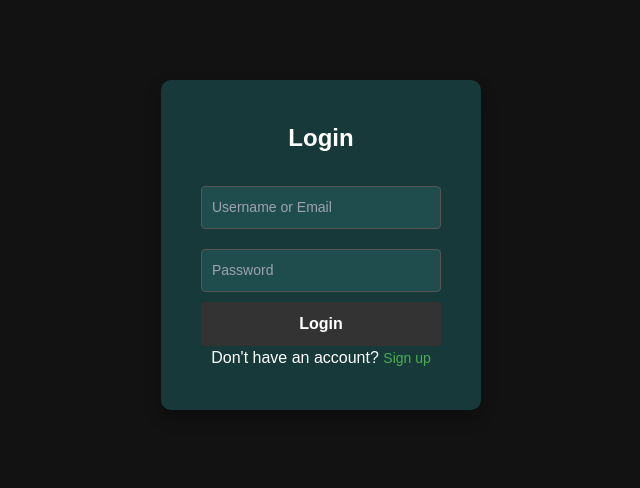
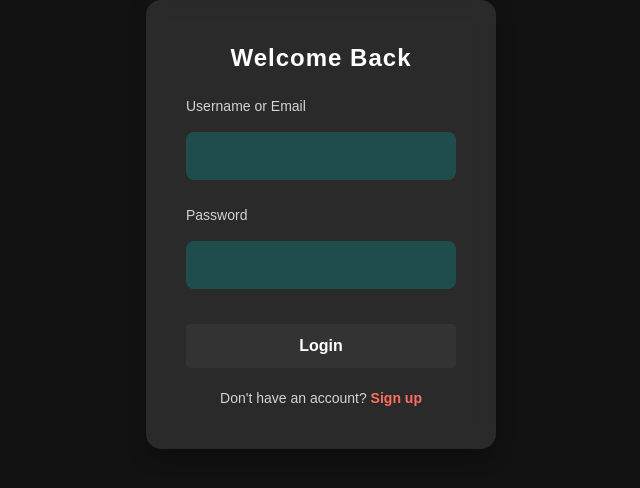
Before and after one commit to MyckasP/AiFront, a React (Create React App) app: page / in a window 1280 px wide. Shown: the top 488 px of the page, without its empty margins (319-959 px from the left). Built offline with nearby package versions, Linux system fonts and the light colour scheme.

Commit message:
Redesigned login page with pastel colors and animations

```diff
--- a/package.json
+++ b/package.json
@@ -12,6 +12,7 @@
     "@types/jest": "^27.5.2",
     "@types/node": "^16.18.119",
     "@types/react-dom": "^18.3.1",
+    "@types/styled-components": "^5.1.34",
     "autoprefixer": "^10.4.20",
     "axios": "^1.7.7",
     "postcss": "^8.4.49",
@@ -19,6 +20,7 @@
     "react-dom": "^18.3.1",
     "react-router-dom": "^7.0.0",
     "react-scripts": "5.0.1",
+    "styled-components": "^6.1.14",
     "tailwindcss": "^3.4.15",
     "typescript": "^4.9.5",
     "web-vitals": "^2.1.4"
--- a/src/components/login/Login.css
+++ b/src/components/login/Login.css
@@ -1,100 +1,137 @@
+/* General Page Styling */
 body {
-    background: rgba(18, 46, 46, 0.9);
-    background-size: cover;
+    margin: 0;
+    font-family: 'Poppins', Arial, sans-serif;
+    height: 100vh;
+    display: flex;
+    justify-content: center;
+    align-items: center;
+    background: linear-gradient(135deg, #1e3c72, #2a5298); /* Gradient background */
     color: white;
-    font-family: Arial, sans-serif;
-    margin: 0;
-    height: 100vh;
+}
+
+.login-page {
+    width: 100%;
+    height: 100%;
     display: flex;
     justify-content: center;
     align-items: center;
 }
 
-.login-container {
-    background-color: rgba(24, 61, 61, 0.9);
+/* Login Card */
+.login-card {
+    background: rgba(255, 255, 255, 0.1); /* Semi-transparent background */
+    backdrop-filter: blur(10px); /* Frosted glass effect */
+    border-radius: 15px;
     padding: 40px;
-    border-radius: 10px;
-    width: 320px;
-    box-shadow: 0 8px 16px rgba(0, 0, 0, 0.3);
-    text-align: center;
- margin-top: 80px;
+    width: 350px;
+    box-shadow: 0 8px 20px rgba(0, 0, 0, 0.3);
+    text-align: left; /* Align text to the left for better readability */
 }
 
+/* Header */
 h2 {
-    font-size: 26px;
+    font-size: 28px;
     margin-bottom: 20px;
-    font-weight: bold;
-    color: #FFFFFF;
+    font-weight: 600;
+    color: white;
+    text-align: center; /* Center the heading */
+    letter-spacing: 1px;
 }
 
-input {
+/* Input Groups */
+.input-group {
+    margin-bottom: 15px;
+}
+
+.input-group label {
+    display: block;
+    font-size: 14px;
+    margin-bottom: 5px;
+    color: #d4d4d4; /* Light gray for labels */
+}
+
+.input-group input {
     width: 100%;
     padding: 12px;
-    margin: 15px 0;
     border: none;
-    border-radius: 6px;
-    font-size: 14px;
-    background-color: #1f4d4d;
+    border-radius: 8px;
+    font-size: 16px;
+    background: rgba(255, 255, 255, 0.2); /* Transparent input background */
     color: white;
     outline: none;
+    transition: background 0.3s ease;
 }
 
-input:focus {
-    background-color: #244d4d;
-    border: 1px solid #4CAF50;
+.input-group input:focus {
+    background: rgba(255, 255, 255, 0.3); /* Slightly brighter on focus */
 }
 
+/* Button */
 button {
     width: 100%;
-    padding: 12px;
-    background-color: #4CAF50;
+    padding: 14px;
+    background: #ff6f61; /* Vibrant red for the button */
     color: white;
     border: none;
-    border-radius: 6px;
-    font-size: 16px;
+    border-radius: 8px;
+    font-size: 18px;
     font-weight: bold;
     cursor: pointer;
-    transition: background-color 0.3s ease;
+    transition: background 0.3s ease;
+    margin-top: 10px;
 }
 
 button:hover {
-    background-color: #45a049;
+    background: #e53935; /* Darker red on hover */
 }
 
+/* Error and Success Messages */
 .error-message {
-    color: red;
+    color: #ff4d4d; /* Red for errors */
     margin-top: 10px;
     font-size: 14px;
+    text-align: center;
 }
 
 .success-message {
-    color: green;
+    color: #4caf50; /* Green for success */
     margin-top: 10px;
     font-size: 14px;
+    text-align: center;
 }
 
-.switch-link {
-    color: #4CAF50;
-    cursor: pointer;
+/* Sign-Up Link */
+.signup-link {
+    margin-top: 20px;
+    text-align: center;
     font-size: 14px;
+    color: #d4d4d4; /* Light gray for text */
 }
 
-.switch-link:hover {
-    text-decoration: underline;
+.signup-link span {
+    color: #ff6f61; /* Same vibrant red as the button */
+    cursor: pointer;
+    font-weight: bold;
+    transition: color 0.3s ease;
 }
 
-/* Ensure responsiveness */
+.signup-link span:hover {
+    color: #e53935; /* Darker red on hover */
+}
+
+/* Responsive Design */
 @media (max-width: 600px) {
-    .login-container {
+    .login-card {
         width: 90%;
         padding: 30px;
     }
 
     h2 {
-        font-size: 22px;
+        font-size: 24px;
     }
 
     button {
-        font-size: 14px;
+        font-size: 16px;
     }
 }
--- a/src/components/login/Login.tsx
+++ b/src/components/login/Login.tsx
@@ -2,7 +2,6 @@ import React, { useState } from "react";
 import { login } from "../../Services/apiService";
 import { useNavigate } from "react-router-dom";
 import "./Login.css";
-import loginbackground from '../../assets/loginbackground.jpg';
 
 interface LoginProps {
     switchToSignup: () => void;
@@ -17,7 +16,6 @@ const Login: React.FC<LoginProps> = ({ switchToSignup }) => {
     const [formData, setFormData] = useState({ usernameOrEmail: "", password: "" });
     const [error, setError] = useState<string | null>(null);
     const [success, setSuccess] = useState<string | null>(null);
-
     const navigate = useNavigate();
 
     const handleChange = (e: React.ChangeEvent<HTMLInputElement>) => {
@@ -31,54 +29,54 @@ const Login: React.FC<LoginProps> = ({ switchToSignup }) => {
 
         try {
             const response: LoginResponse = await login(formData);
-
-            console.log("Full response from backend:", response);
-
             if (response && response.userId) {
-                console.log("User ID:", response.userId);
                 localStorage.setItem("userId", response.userId);
                 setSuccess(response.Message);
                 navigate("/front");
-            } else {
-                console.error("UserId is undefined in the response");
             }
-
         } catch (err: any) {
             const errorMessage =
                 err.response?.data || err.message || "An unexpected error occurred.";
-            console.error("Error occurred:", errorMessage);
             setError(errorMessage);
         }
     };
 
     return (
-        <div className="login-container">
-            <h2>Login</h2>
+        <div className="login-page">
+            <div className="login-card">
+                <h2>Welcome Back</h2>
                 <form onSubmit={handleLogin}>
+                    <div className="input-group">
+                        <label htmlFor="usernameOrEmail">Username or Email</label>
                         <input
+                            id="usernameOrEmail"
                             name="usernameOrEmail"
                             type="text"
-                    placeholder="Username or Email"
                             value={formData.usernameOrEmail}
                             onChange={handleChange}
+                            required
                         />
+                    </div>
+                    <div className="input-group">
+                        <label htmlFor="password">Password</label>
                         <input
+                            id="password"
                             name="password"
                             type="password"
-                    placeholder="Password"
                             value={formData.password}
                             onChange={handleChange}
+                            required
                         />
+                    </div>
                     <button type="submit">Login</button>
                 </form>
                 {error && <p className="error-message">{error}</p>}
                 {success && <p className="success-message">{success}</p>}
-            <p>
+                <p className="signup-link">
                     Don't have an account?{" "}
-                <span onClick={switchToSignup} className="switch-link">
-                    Sign up
-                </span>
+                    <span onClick={switchToSignup}>Sign up</span>
                 </p>
+            </div>
         </div>
     );
 };
```
Also changed, not shown: 1 other file (tests, documents, lock files or other folders). Lines whose indentation alone changed are shown as unchanged.
